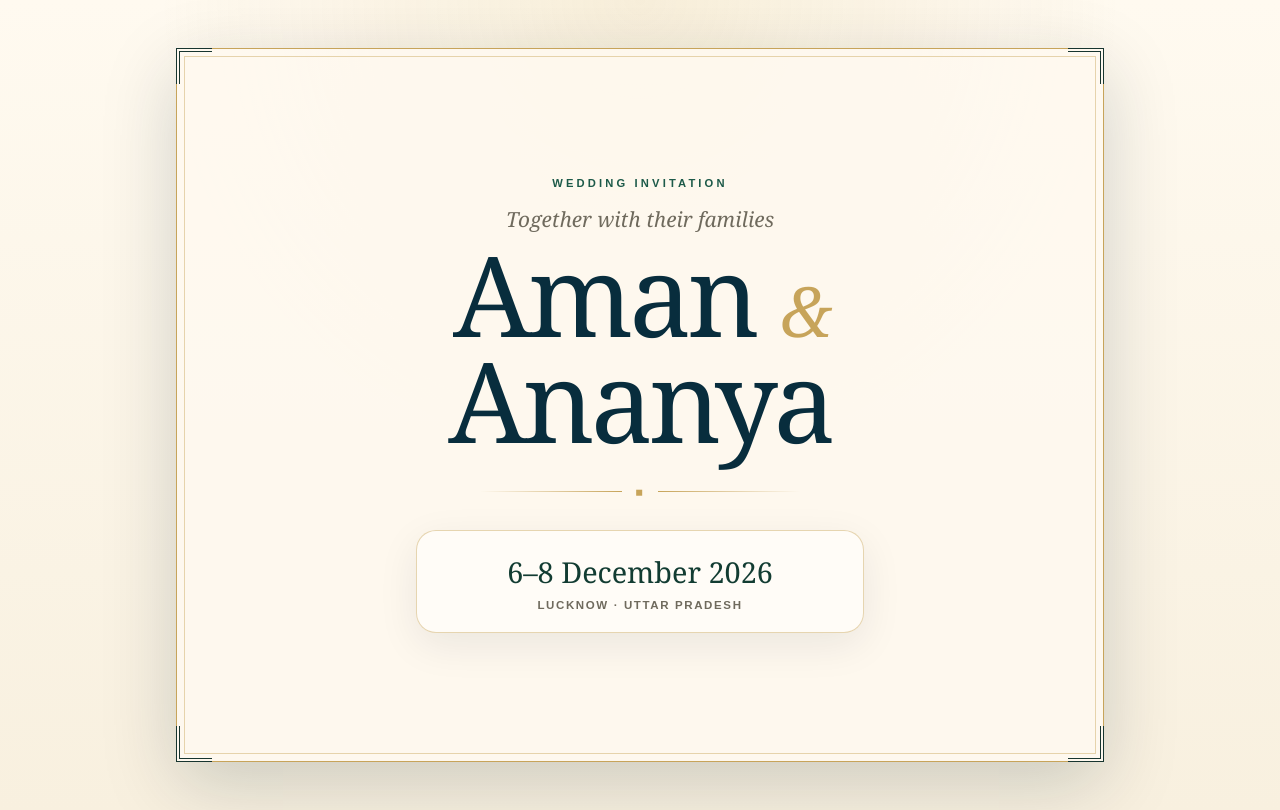
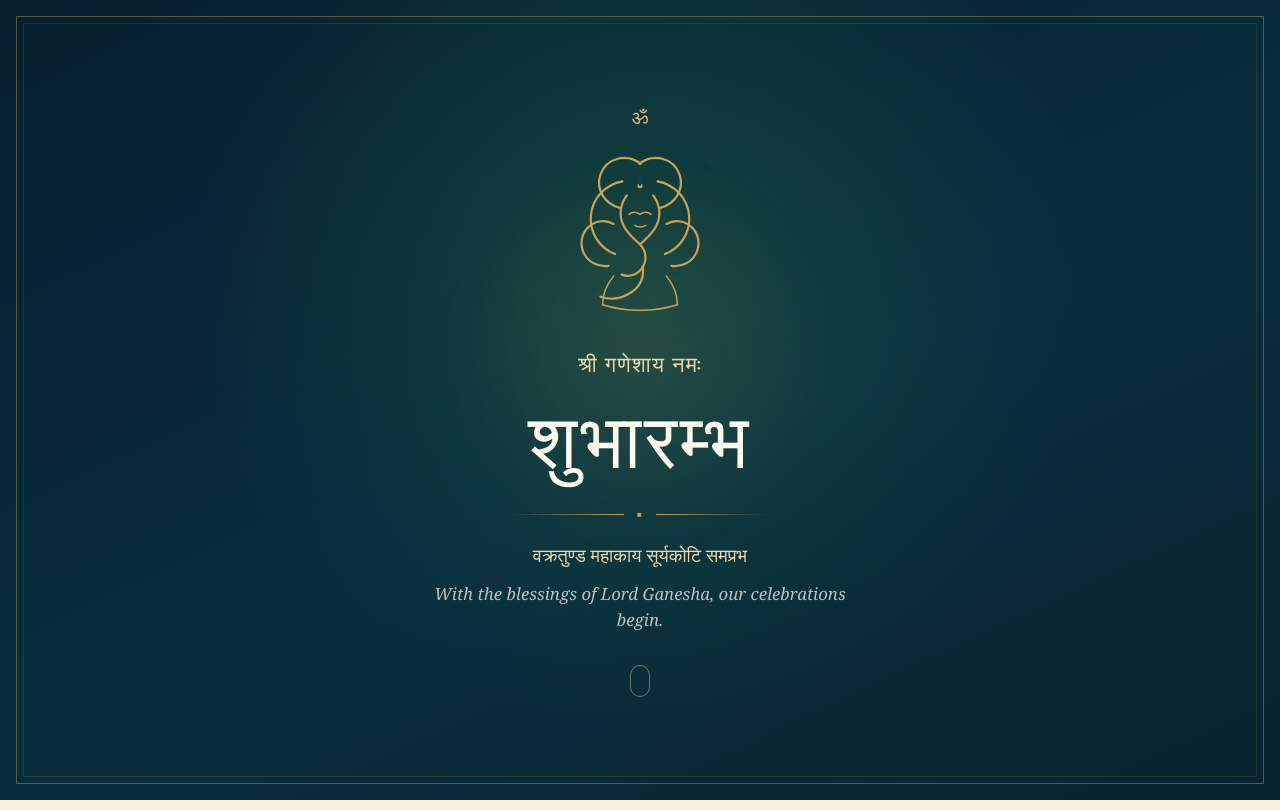
Before and after one commit to aman-srv12/peacock-wedding-card, a Next.js app: page / in a window 1280 px wide. Built offline with nearby package versions, Linux system fonts and the light colour scheme.

Commit message:
feat: Build the Ganesh welcome experience

```diff
--- a/app/globals.css
+++ b/app/globals.css
@@ -261,3 +261,198 @@ a {
     scroll-behavior: auto;
   }
 }
+
+/* Ganesh welcome */
+.invitation {
+  overflow: hidden;
+}
+
+.ganesh-welcome {
+  position: relative;
+  min-height: 100svh;
+  display: grid;
+  place-items: center;
+  isolation: isolate;
+  overflow: hidden;
+  padding: 3rem 1.5rem;
+  color: var(--ivory-50);
+  background:
+    radial-gradient(circle at 50% 35%, rgb(29 90 73 / 55%), transparent 28rem),
+    linear-gradient(155deg, var(--peacock-950), var(--peacock-900) 55%, #08242d);
+}
+
+.ganesh-welcome::before,
+.ganesh-welcome::after {
+  content: "";
+  position: absolute;
+  inset: 1rem;
+  z-index: -1;
+  border: 1px solid rgb(199 164 90 / 42%);
+  pointer-events: none;
+}
+
+.ganesh-welcome::after {
+  inset: 1.45rem;
+  border-color: rgb(199 164 90 / 15%);
+}
+
+.ganesh-welcome__glow {
+  position: absolute;
+  top: 16%;
+  left: 50%;
+  z-index: -1;
+  width: min(78vw, 28rem);
+  aspect-ratio: 1;
+  border-radius: 50%;
+  background: radial-gradient(circle, rgb(199 164 90 / 16%), transparent 68%);
+  transform: translateX(-50%);
+  animation: welcome-breathe 5s ease-in-out infinite;
+}
+
+.ganesh-welcome__content {
+  width: min(100%, 34rem);
+  text-align: center;
+  animation: welcome-rise 1.25s cubic-bezier(.2,.7,.2,1) both;
+}
+
+.ganesh-welcome__om {
+  margin: 0 0 0.5rem;
+  color: var(--gold-400);
+  font-family: var(--display-font);
+  font-size: 1.25rem;
+}
+
+.ganesh-welcome__mark {
+  width: clamp(8rem, 31vw, 11rem);
+  margin: 0 auto 1.25rem;
+  filter: drop-shadow(0 12px 24px rgb(0 0 0 / 18%));
+}
+
+.ganesh-welcome__mark img {
+  display: block;
+  width: 100%;
+  height: auto;
+}
+
+.ganesh-welcome__invocation {
+  margin: 0;
+  color: var(--gold-200);
+  font-family: var(--display-font);
+  font-size: clamp(1.05rem, 4vw, 1.35rem);
+  letter-spacing: 0.06em;
+}
+
+.ganesh-welcome__title {
+  margin: 0.6rem 0 0;
+  color: var(--ivory-50);
+  font-family: var(--display-font);
+  font-size: clamp(2.4rem, 10vw, 4.75rem);
+  font-weight: 400;
+  letter-spacing: 0.04em;
+}
+
+.ganesh-welcome__divider {
+  display: grid;
+  grid-template-columns: 1fr auto 1fr;
+  align-items: center;
+  gap: 0.8rem;
+  width: min(16rem, 70%);
+  margin: 1.25rem auto;
+  color: var(--gold-500);
+}
+
+.ganesh-welcome__divider span {
+  height: 1px;
+  background: linear-gradient(90deg, transparent, currentColor);
+}
+
+.ganesh-welcome__divider span:last-child {
+  background: linear-gradient(90deg, currentColor, transparent);
+}
+
+.ganesh-welcome__divider i {
+  font-size: 0.45rem;
+  font-style: normal;
+  transform: rotate(45deg);
+}
+
+.ganesh-welcome__verse {
+  margin: 0;
+  color: var(--gold-200);
+  font-family: var(--display-font);
+  font-size: clamp(0.95rem, 3.6vw, 1.15rem);
+  line-height: 1.7;
+}
+
+.ganesh-welcome__blessing {
+  max-width: 27rem;
+  margin: 0.65rem auto 0;
+  color: rgb(255 250 240 / 72%);
+  font-family: var(--display-font);
+  font-size: clamp(0.9rem, 3.3vw, 1.05rem);
+  font-style: italic;
+  line-height: 1.55;
+}
+
+.ganesh-welcome__scroll {
+  display: grid;
+  width: 1.25rem;
+  height: 2rem;
+  place-items: start center;
+  margin: 2rem auto 0;
+  padding-top: 0.35rem;
+  border: 1px solid rgb(234 217 172 / 45%);
+  border-radius: 999px;
+}
+
+.ganesh-welcome__scroll i {
+  width: 2px;
+  height: 0.35rem;
+  border-radius: 2px;
+  background: var(--gold-400);
+  animation: welcome-scroll 1.8s ease-in-out infinite;
+}
+
+@keyframes welcome-rise {
+  from {
+    opacity: 0;
+    transform: translateY(18px);
+  }
+  to {
+    opacity: 1;
+    transform: translateY(0);
+  }
+}
+
+@keyframes welcome-breathe {
+  0%, 100% { opacity: 0.7; transform: translateX(-50%) scale(0.96); }
+  50% { opacity: 1; transform: translateX(-50%) scale(1.04); }
+}
+
+@keyframes welcome-scroll {
+  0% { opacity: 0; transform: translateY(0); }
+  35% { opacity: 1; }
+  100% { opacity: 0; transform: translateY(0.7rem); }
+}
+
+@media (max-width: 520px) {
+  .ganesh-welcome {
+    padding: 2.5rem 1.75rem;
+  }
+
+  .ganesh-welcome::before {
+    inset: 0.65rem;
+  }
+
+  .ganesh-welcome::after {
+    inset: 0.95rem;
+  }
+}
+
+@media (prefers-reduced-motion: reduce) {
+  .ganesh-welcome__content,
+  .ganesh-welcome__glow,
+  .ganesh-welcome__scroll i {
+    animation: none;
+  }
+}
--- a/app/page.js
+++ b/app/page.js
@@ -1,31 +1,9 @@
-import {
-  InvitationCard,
-  InvitationSection,
-  OrnamentDivider,
-  RoyalFrame,
-} from "../components/InvitationUI";
-import { wedding } from "../data/wedding";
+import GaneshWelcome from "../components/GaneshWelcome";
 
 export default function Home() {
-  const { groom, bride } = wedding.couple;
-
   return (
-    <main className="design-preview">
-      <RoyalFrame className="design-preview__frame">
-        <InvitationSection eyebrow="Wedding Invitation">
-          <p className="design-preview__kicker">Together with their families</p>
-          <h1 className="couple-title">
-            {groom.firstName} <span>&amp;</span> {bride.firstName}
-          </h1>
-          <OrnamentDivider />
-          <InvitationCard className="design-preview__card">
-            <p className="design-preview__date">{wedding.dateRange}</p>
-            <p className="design-preview__place">
-              {wedding.city} · {wedding.state}
-            </p>
-          </InvitationCard>
-        </InvitationSection>
-      </RoyalFrame>
+    <main className="invitation">
+      <GaneshWelcome />
     </main>
   );
 }
--- /dev/null
+++ b/components/GaneshWelcome.js
@@ -0,0 +1,38 @@
+export default function GaneshWelcome() {
+  return (
+    <section className="ganesh-welcome" aria-labelledby="ganesh-welcome-title">
+      <div className="ganesh-welcome__glow" aria-hidden="true" />
+
+      <div className="ganesh-welcome__content">
+        <p className="ganesh-welcome__om" aria-hidden="true">ॐ</p>
+
+        <div className="ganesh-welcome__mark" aria-hidden="true">
+          <img src="/ganesh-line-art.svg" alt="" />
+        </div>
+
+        <p className="ganesh-welcome__invocation">श्री गणेशाय नमः</p>
+
+        <h1 id="ganesh-welcome-title" className="ganesh-welcome__title">
+          शुभारम्भ
+        </h1>
+
+        <div className="ganesh-welcome__divider" aria-hidden="true">
+          <span />
+          <i>◆</i>
+          <span />
+        </div>
+
+        <p className="ganesh-welcome__verse">
+          वक्रतुण्ड महाकाय सूर्यकोटि समप्रभ
+        </p>
+        <p className="ganesh-welcome__blessing">
+          With the blessings of Lord Ganesha, our celebrations begin.
+        </p>
+
+        <span className="ganesh-welcome__scroll" aria-hidden="true">
+          <i />
+        </span>
+      </div>
+    </section>
+  );
+}
```
Also changed, not shown: public/ganesh-line-art.svg (added).
